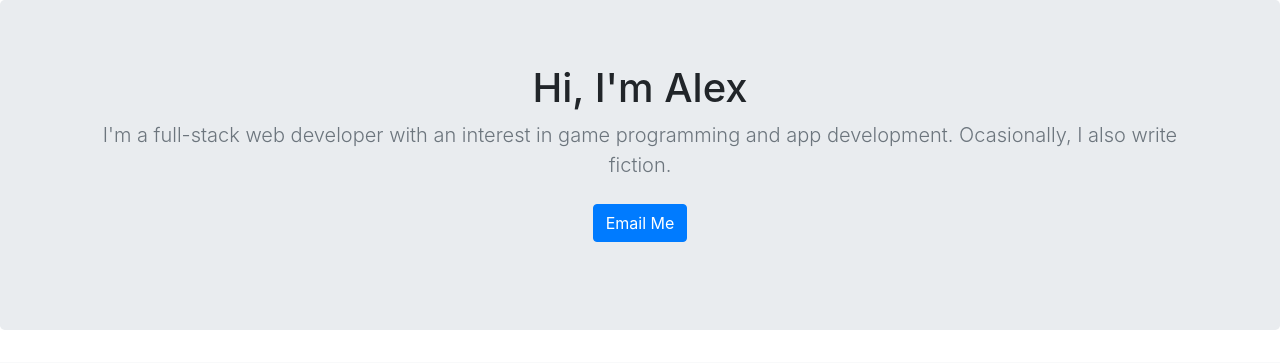
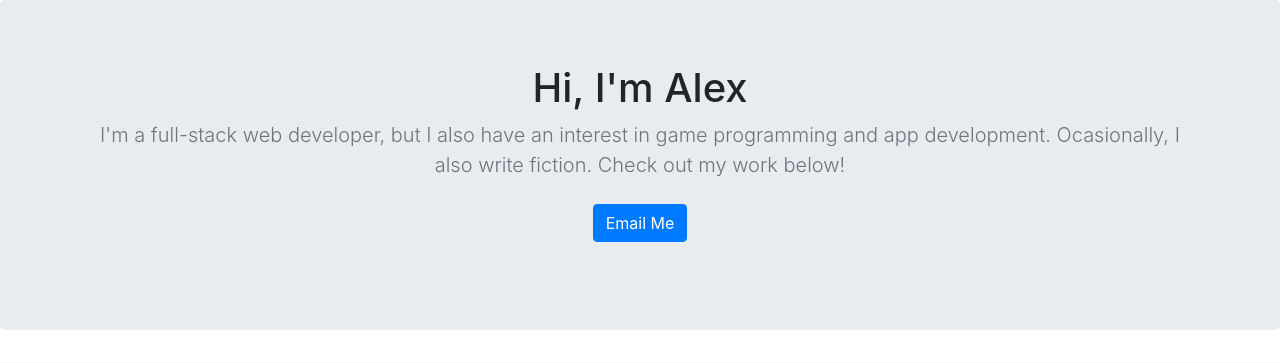
Before and after one commit to brno32/portfolio-site, a Django app: page / in a window 1280 px wide. Shown: the part 56-419 px from the top of the page. Run offline with Django 3.2, Linux system fonts and the light colour scheme; data comes from the database, SQL or seed files in the repository; some libraries are stand-ins or nearby versions.

Commit message:
updates header message

```diff
--- a/jobs/templates/jobs/home.html
+++ b/jobs/templates/jobs/home.html
@@ -45,8 +45,9 @@
         <div class="container">
           <h1 class="jumbotron-heading">Hi, I'm Alex</h1>
           <p class="lead text-muted">
-            I'm a full-stack web developer with an interest in game programming
-            and app development. Ocasionally, I also write fiction.
+            I'm a full-stack web developer, but I also have an interest in game
+            programming and app development. Ocasionally, I also write fiction.
+            Check out my work below!
           </p>
           <p>
             <a href="mailto:drozdster@gmail.com" class="btn btn-primary my-2">Email Me</a>
```
